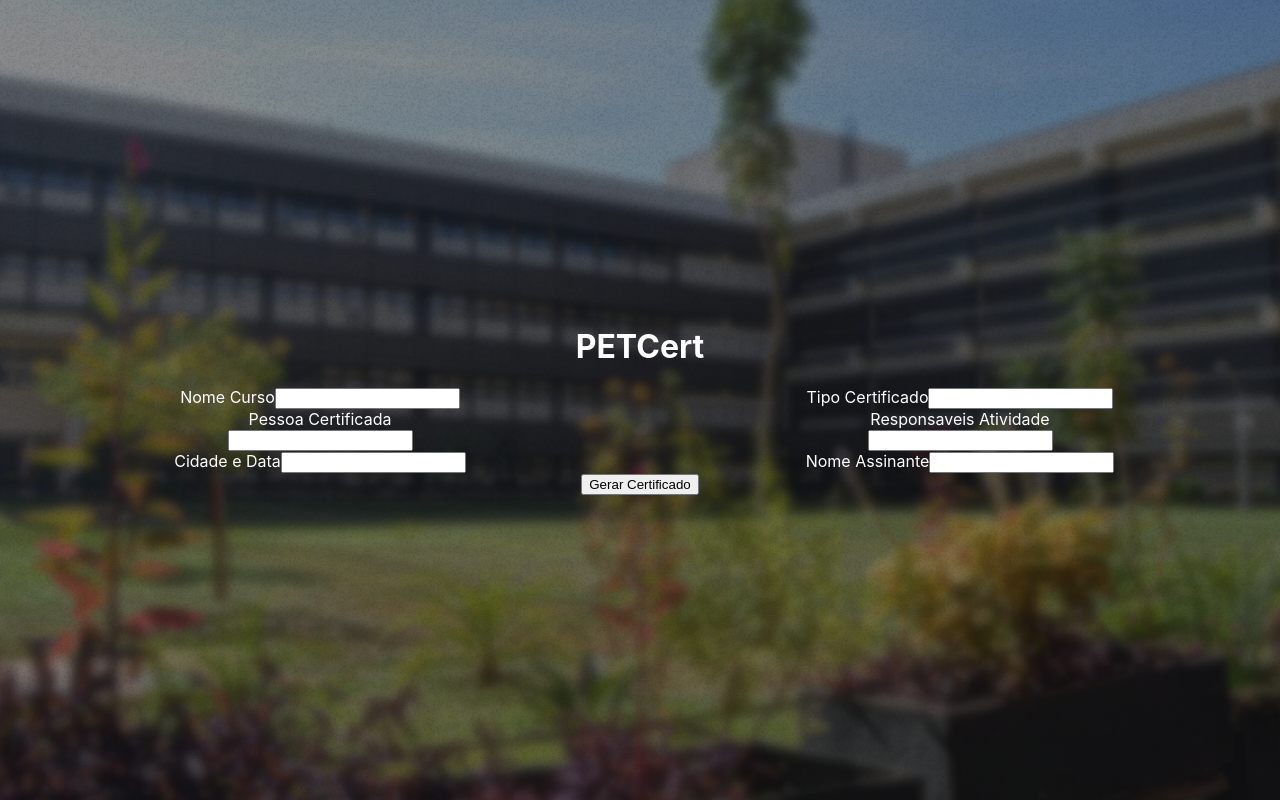
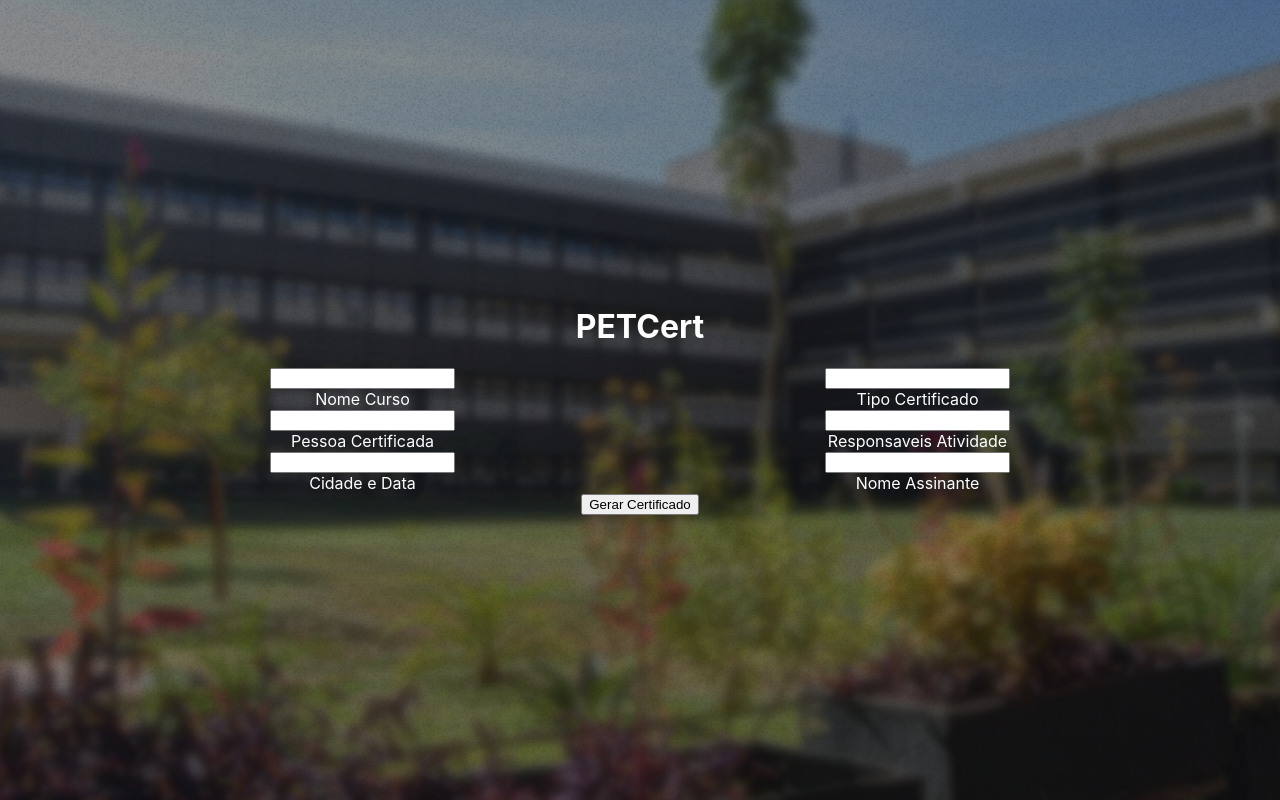
Before and after one commit to ImNotPETSIMC/PETCert_front-end, a React (Create React App) app: page / in a window 1280 px wide. Built offline with nearby package versions, Linux system fonts and the light colour scheme.

Commit message:
🎈 perf: add unique div tags for inputs

```diff
--- a/src/PETCert.jsx
+++ b/src/PETCert.jsx
@@ -6,17 +6,19 @@ const generateInput = (name, label) => {
 
     if(!label){
         return (
-            <div>
+            <div className={id +"-container"}>
+                <input type="text" name="" id={id} />
+                <br />
                 <label htmlFor={id}>{name}</label>
-                <input type="text" name="" id={id} />
             </div>
         )
     };
 
     return (
-        <div>
+        <div className={id +"-container"}>
+            <input type="text" name="" id={id} />
+            <br />
             <label htmlFor={id}>{label}</label>
-            <input type="text" name="" id={id} />
         </div>
     )
 }
```
